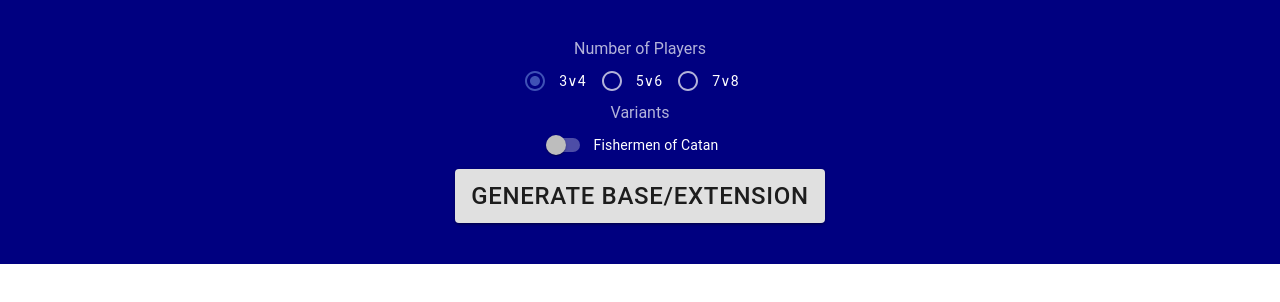
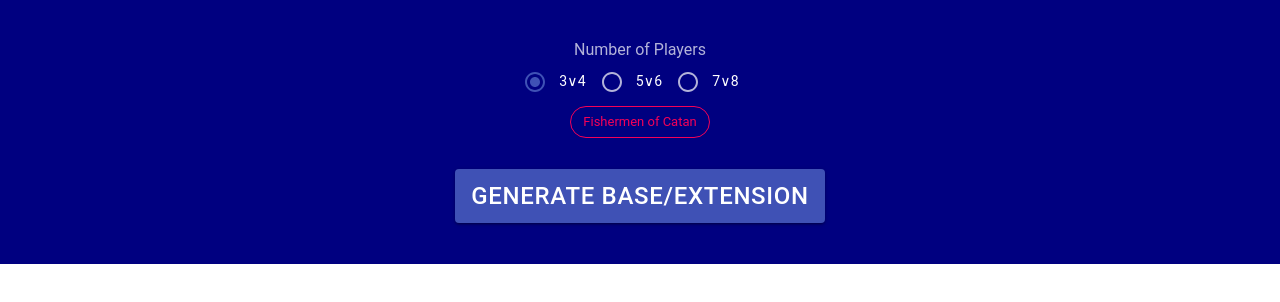
Before and after one commit to noel-yap/setter-for-catan-tsx, a React (Create React App) app: page / in a window 1280 px wide. Shown: the top 302 px of the page. Built offline with nearby package versions, Linux system fonts and the light colour scheme.

Commit message:
Switch replaced with Chip.

```diff
--- a/src/App.tsx
+++ b/src/App.tsx
@@ -1,13 +1,13 @@
 import _ from 'underscore';
 import React from 'react';
 import Button from '@material-ui/core/Button';
+import Chip from '@material-ui/core/Chip';
 import FormLabel from '@material-ui/core/FormLabel';
 import FormControlLabel from '@material-ui/core/FormControlLabel';
 import Menu from '@material-ui/core/Menu';
 import MenuItem from '@material-ui/core/MenuItem';
 import Radio from '@material-ui/core/Radio';
 import RadioGroup from '@material-ui/core/RadioGroup';
-import Switch from '@material-ui/core/Switch';
 import Tooltip from '@material-ui/core/Tooltip';
 import {createMuiTheme, MuiThemeProvider} from '@material-ui/core/styles';
 
@@ -360,23 +360,21 @@ class App extends React.Component<AppProps, AppState> {
                   );
                 })}
               </RadioGroup>
-              <FormLabel>Variants</FormLabel>
-              <FormControlLabel
+              <Chip
+                  variant={this.state.useFishermenOfCatanVariant ? "default" : "outlined"}
                   label="Fishermen of Catan"
-                  control={
-                    <Switch
-                        checked={this.state.useFishermenOfCatanVariant}
-                        onChange={() => {
-                          this.generateBoard(boardConfigurations, this.state.scenario, this.state.playerCount, !this.state.useFishermenOfCatanVariant);
-                        }}
-                    />
-                  }
+                  color={this.state.useFishermenOfCatanVariant ? "primary" : "secondary"}
+                  onClick={() => {
+                    this.generateBoard(boardConfigurations, this.state.scenario, this.state.playerCount, !this.state.useFishermenOfCatanVariant)
+                  }}
               />
+              <br/>
               <Tooltip title="Right click to change configuration.">
                 <Button
+                    variant="contained"
                     id="generate-board-button"
                     style={{fontSize: 24}}
-                    variant="contained"
+                    color="primary"
                     onClick={() => {
                       this.setState({
                         board: this.state.boardGenerator.generateBoard()
```
